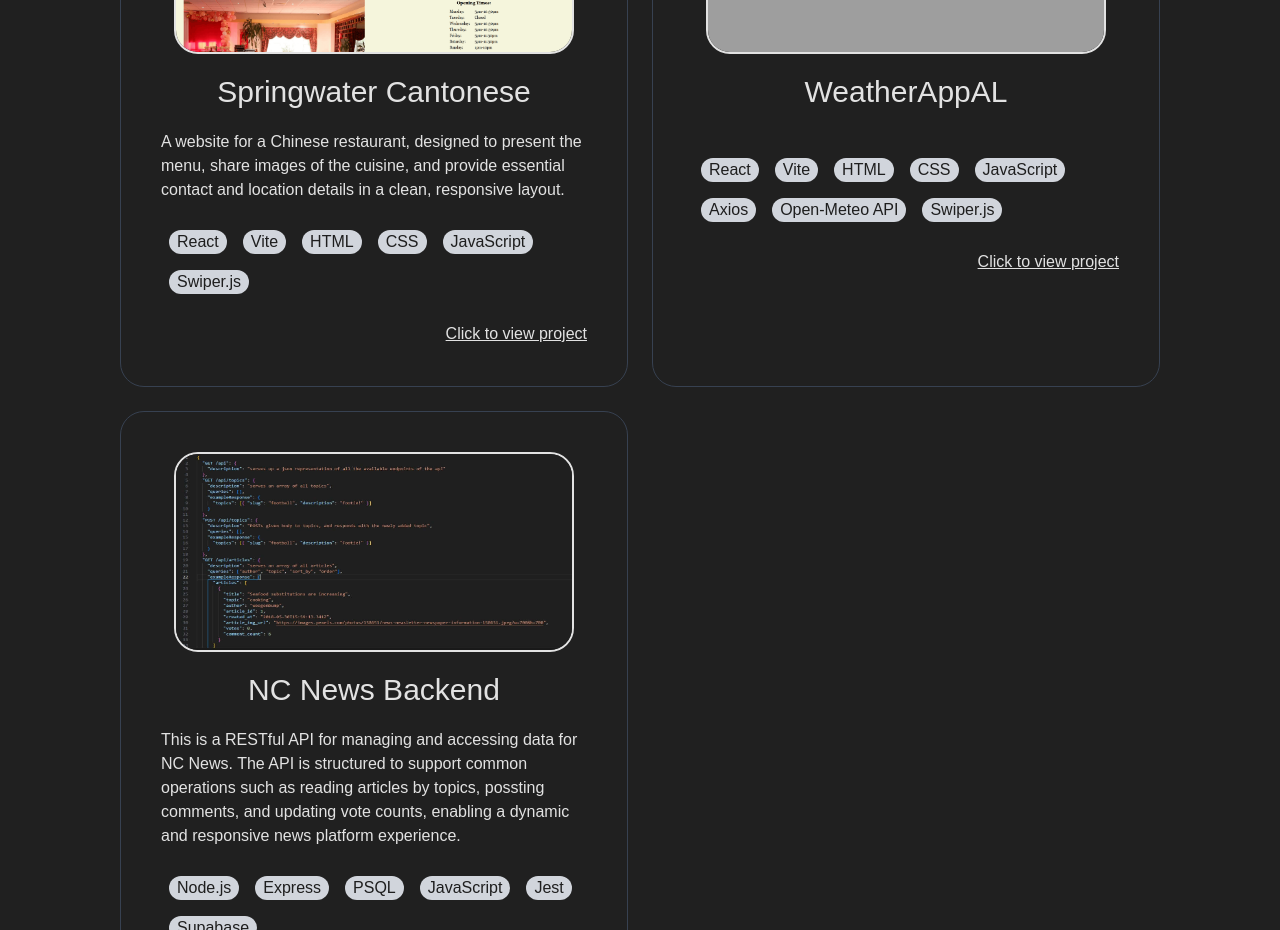
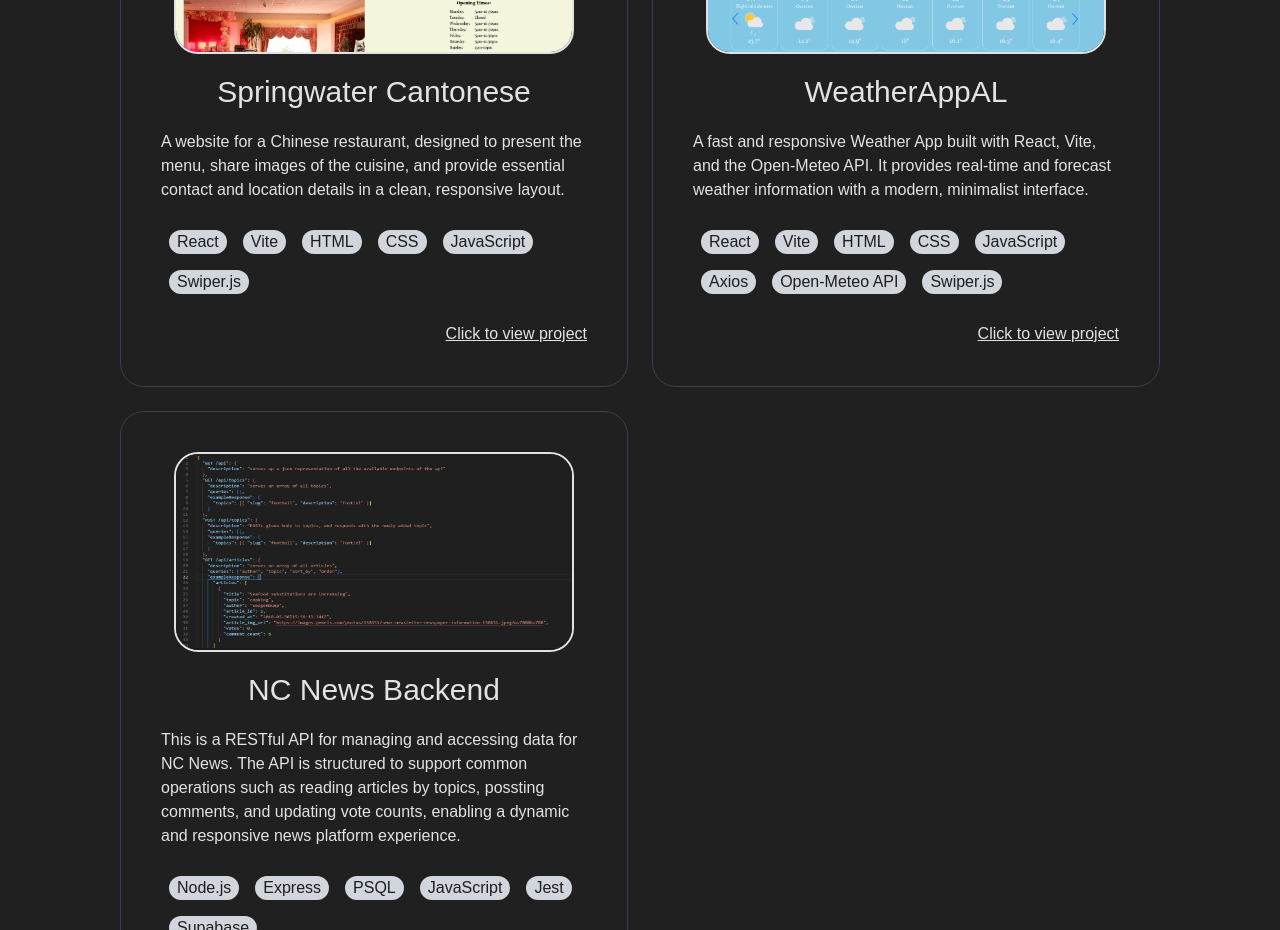
Before and after one commit to AndrewLau97/andrew-portfolio, a React (Vite) app: page / in a window 1280 px wide. Shown: the part 2700-3630 px from the top of the page. Built offline with nearby package versions, Linux system fonts and the light colour scheme; grey boxes are pictures that could not be loaded.

Commit message:
update projects

```diff
--- a/src/configs/projectHosted.js
+++ b/src/configs/projectHosted.js
@@ -32,9 +32,8 @@
   weatherApp:{
     name:"WeatherAppAL",
     weblink:"https://weatherappal.netlify.app",
-    info:"",
+    info:"A fast and responsive Weather App built with React, Vite, and the Open-Meteo API. It provides real-time and forecast weather information with a modern, minimalist interface.",
     techStack:["React", "Vite", "HTML", "CSS", "JavaScript", "Axios","Open-Meteo API", "Swiper.js"]
-
   },
 
 };
```
Also changed, not shown: public/weatherApp.png (added).
